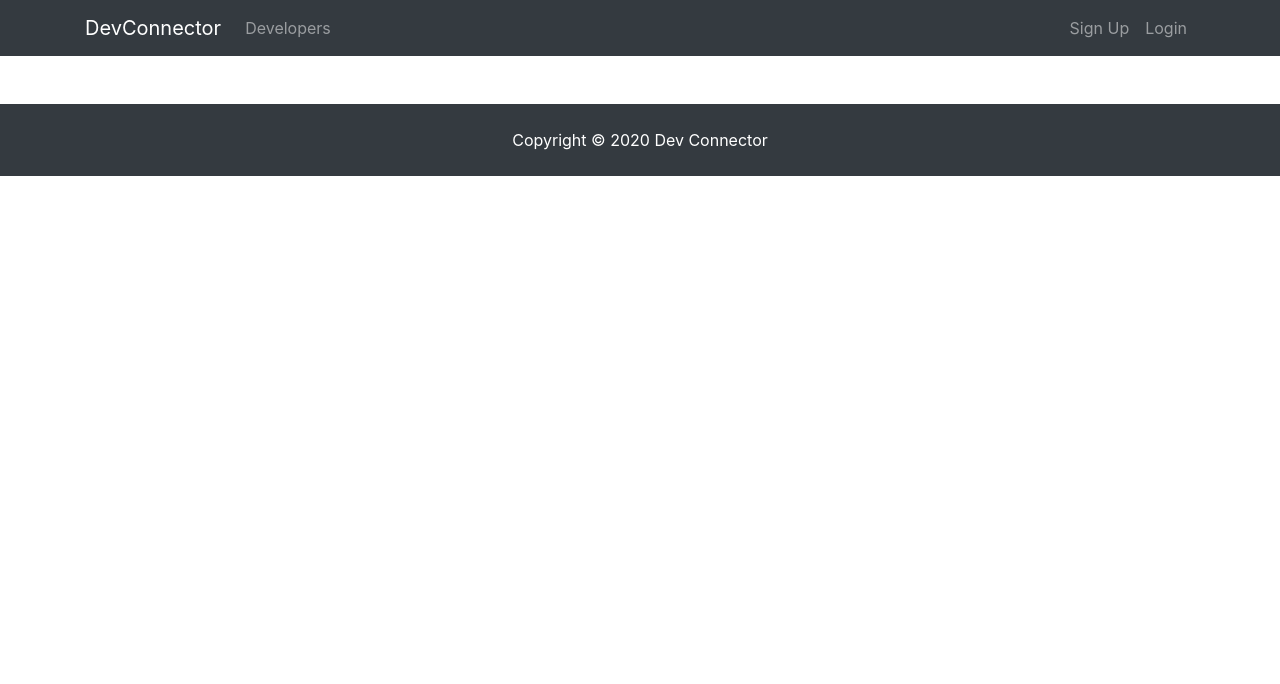
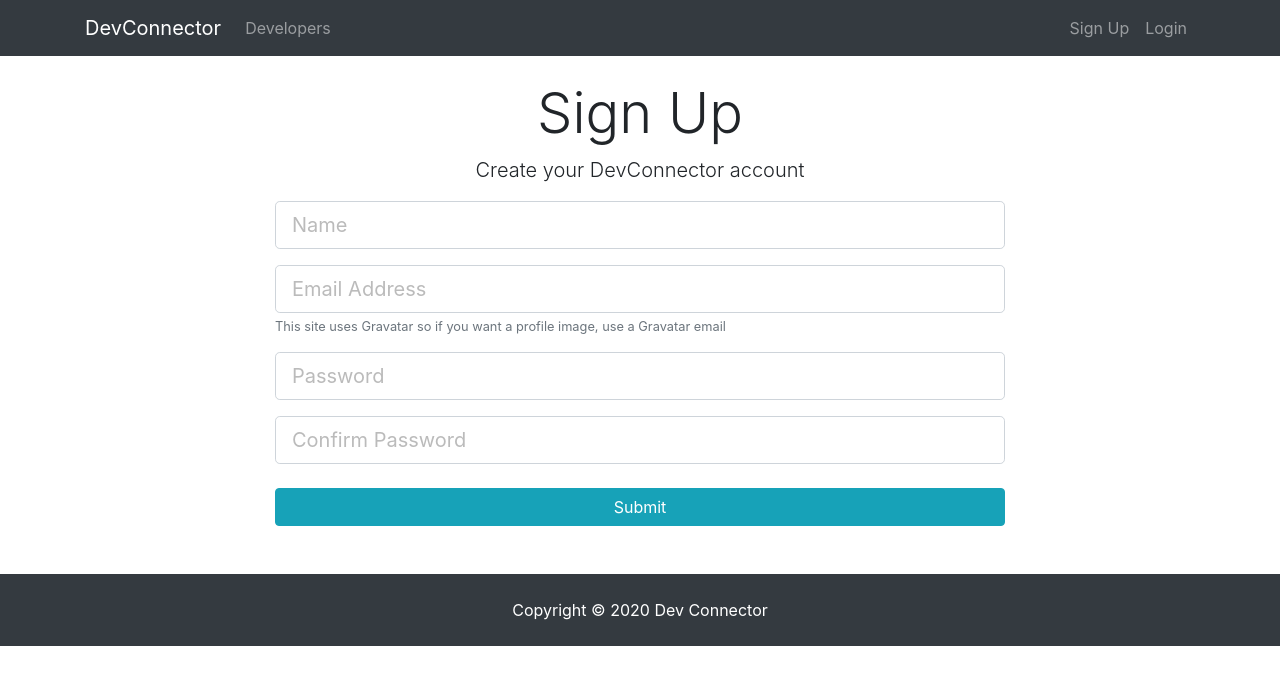
Before and after one commit to AditiBR/DevConnector, a React (Create React App) app in the folder client/: page /register in a window 1280 px wide. Shown: the top 684 px of the page. Built offline with nearby package versions, Linux system fonts and the light colour scheme.

Commit message:
Add Login and Register pages. Also add routes for these pages.

```diff
--- a/client/src/App.js
+++ b/client/src/App.js
@@ -4,6 +4,8 @@
 import Landing from './components/layout/Landing';
 import Footer from './components/layout/Footer';
 import {BrowserRouter as Router, Route} from 'react-router-dom';
+import Register from './components/auth/register';
+import Login from './components/auth/login';
 
 function App() {
   return (
@@ -11,6 +13,8 @@
       <div className="App">
         <Navbar/>
         <Route exact path="/" component= {Landing}></Route>
+        <Route exact path="/register" component={Register} ></Route>
+        <Route exact path="/login" component={Login} ></Route>
         <Footer/>
       </div>
     </Router>
--- /dev/null
+++ b/client/src/components/auth/login.js
@@ -0,0 +1,29 @@
+import React, { Component } from 'react'
+
+class login extends Component {
+    render() {
+        return (
+            <div className="login">
+                <div className="container">
+                <div className="row">
+                    <div className="col-md-8 m-auto">
+                    <h1 className="display-4 text-center">Log In</h1>
+                    <p className="lead text-center">Sign in to your DevConnector account</p>
+                    <form action="dashboard.html">
+                        <div className="form-group">
+                        <input type="email" className="form-control form-control-lg" placeholder="Email Address" name="email" />
+                        </div>
+                        <div className="form-group">
+                        <input type="password" className="form-control form-control-lg" placeholder="Password" name="password" />
+                        </div>
+                        <input type="submit" className="btn btn-info btn-block mt-4" />
+                    </form>
+                    </div>
+                </div>
+                </div>
+             </div>
+        )
+    }
+}
+
+export default login;
--- /dev/null
+++ b/client/src/components/auth/register.js
@@ -0,0 +1,36 @@
+import React, { Component } from 'react'
+
+class register extends Component {
+    render() {
+        return (
+            <div className="register">
+                <div className="container">
+                    <div className="row">
+                        <div className="col-md-8 m-auto">
+                        <h1 className="display-4 text-center">Sign Up</h1>
+                        <p className="lead text-center">Create your DevConnector account</p>
+                        <form action="create-profile.html">
+                            <div className="form-group">
+                            <input type="text" className="form-control form-control-lg" placeholder="Name" name="name" required />
+                            </div>
+                            <div className="form-group">
+                            <input type="email" className="form-control form-control-lg" placeholder="Email Address" name="email" />
+                            <small className="form-text text-muted">This site uses Gravatar so if you want a profile image, use a Gravatar email</small>
+                            </div>
+                            <div className="form-group">
+                            <input type="password" className="form-control form-control-lg" placeholder="Password" name="password" />
+                            </div>
+                            <div className="form-group">
+                            <input type="password" className="form-control form-control-lg" placeholder="Confirm Password" name="password2" />
+                            </div>
+                            <input type="submit" className="btn btn-info btn-block mt-4" />
+                        </form>
+                        </div>
+                    </div>
+                </div>
+          </div>
+        )
+    }
+}
+
+export default register;
```
